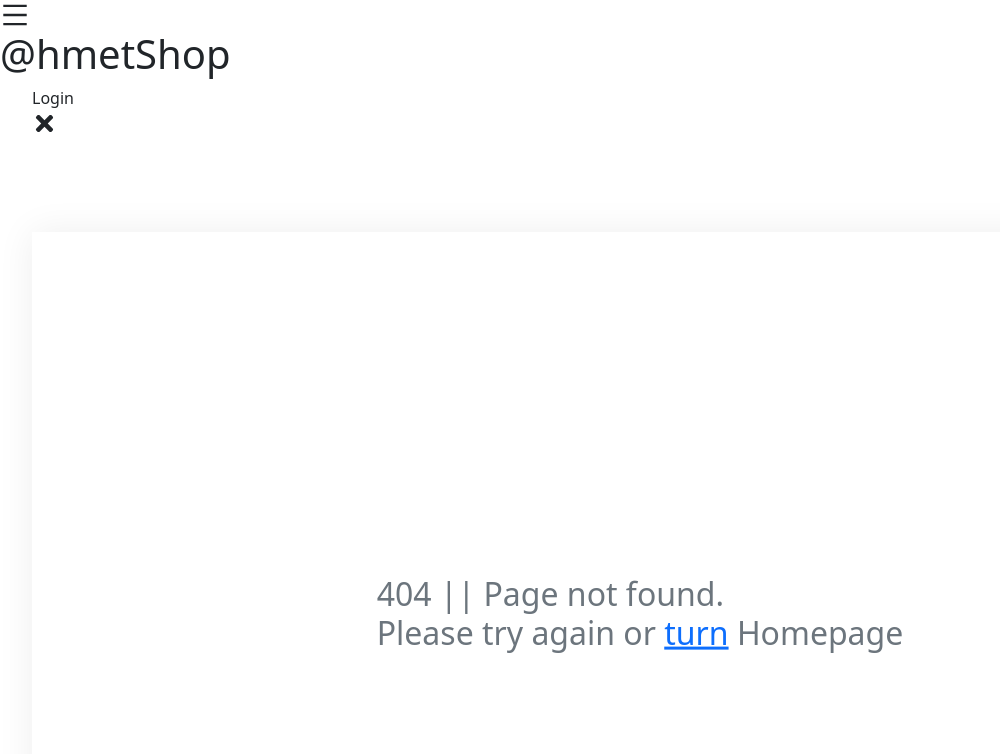
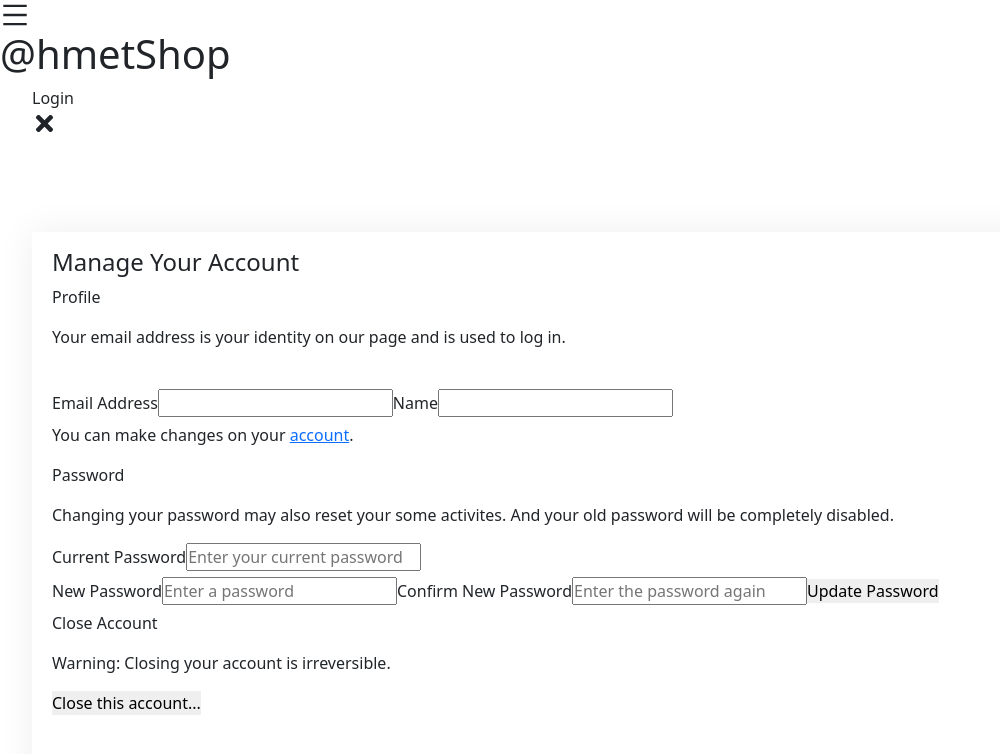
Before and after one commit to ruyisbaros/mern-e-commerce-Nov, a React (Create React App) app in the folder client/: page /profile/1 in a window 1280 px wide. Before the commit this address had no page. Shown: the top 754 px of the page, without its empty margins (0-1000 px from the left). Built offline with nearby package versions, Linux system fonts and the light colour scheme.

Commit message:
profile page UI setted

```diff
--- a/client/src/App.js
+++ b/client/src/App.js
@@ -26,6 +26,7 @@ import AdminHeader from "./components/AdminHeader.jsx";
 import { fetchCartItems } from "./redux/cartBoxSlicer.js";
 import CheckOut from "./pages/CheckOut.jsx";
 import CheckOutSingle from "./pages/CheckOutSingle";
+import ProfileDetail from "./pages/ProfileDetail.jsx";
 
 function App() {
   const dispatch = useDispatch();
@@ -59,7 +60,7 @@ function App() {
         refreshTokenFunc();
       }, 6 * 24 * 60 * 60 * 1000); //6 days
     }
-  }, []);
+  }, [dispatch]);
 
   useEffect(() => {
     if (currentUser) {
@@ -117,6 +118,7 @@ function App() {
             />
             <Route path="/login" element={<Login />} />
             <Route path="/register" element={<Register />} />
+            <Route path="/profile/:id" element={<ProfileDetail />} />
             <Route path="/cart" element={<Cart />} />
             <Route path="/history" element={<OrderHistory />} />
             <Route
--- a/client/src/components/AdminHeader.jsx
+++ b/client/src/components/AdminHeader.jsx
@@ -107,7 +107,9 @@ const AdminHeader = () => {
               </Link>
             </li>
             <li className="profile_avatar">
-              <img src={currentUser?.avatar?.url} alt="" />
+              <Link to={`/profile/${currentUser._id}`} className="link_class">
+                <img src={currentUser?.avatar?.url} alt="" />
+              </Link>
             </li>
           </>
         ) : (
--- a/client/src/components/Header.jsx
+++ b/client/src/components/Header.jsx
@@ -96,7 +96,9 @@ const HeaderClient = () => {
               </Link>
             </li>
             <li className="profile_avatar">
-              <img src={currentUser?.avatar?.url} alt="" />
+              <Link to={`/profile/${currentUser._id}`} className="link_class">
+                <img src={currentUser?.avatar?.url} alt="" />
+              </Link>
             </li>
           </>
         ) : (
--- a/client/src/index.css
+++ b/client/src/index.css
@@ -25,7 +25,9 @@ button,
 input {
   cursor: pointer;
 }
-
+input:read-only {
+  cursor: not-allowed;
+}
 button:disabled {
   cursor: not-allowed;
 }
@@ -117,3 +119,4 @@ img {
 @import url("./styles/categories.css");
 @import url("./styles/create_edit_categories.css");
 @import url("./styles/create_edit_products.css");
+@import url("./styles/profile_detail.css");
--- /dev/null
+++ b/client/src/pages/ProfileDetail.jsx
@@ -0,0 +1,98 @@
+import React from "react";
+import { useDispatch, useSelector } from "react-redux";
+import axios from "axios";
+import { toast } from "react-toastify";
+import { Link } from "react-router-dom";
+
+const ProfileDetail = () => {
+  const dispatch = useDispatch();
+  const { token, currentUser } = useSelector((store) => store.currentUser);
+  console.log(currentUser);
+
+  return (
+    <div className="profile_detail_box">
+      <div className="profile_detail_header">
+        <h4>Manage Your Account</h4>
+      </div>
+      <div className="profile_detail_general">
+        <div className="profile_detail_general-left">
+          <p className="profile_header">Profile</p>
+          <p className="profile_explain">
+            Your email address is your identity on our page and is used to log
+            in.
+          </p>
+        </div>
+        <div className="profile_detail_general-right">
+          <img src={currentUser?.avatar?.url} alt="" />
+          <form>
+            <label htmlFor="email">Email Address</label>
+            <input type="email" readOnly placeholder={currentUser.email} />
+            <label htmlFor="name">Name</label>
+            <input type="text" placeholder={currentUser.name} />
+            <p>
+              You can make changes on your <Link to="#!">account</Link>.
+            </p>
+          </form>
+        </div>
+      </div>
+      <div className="profile_detail_password">
+        <div className="profile_detail_password-left">
+          <p className="password_header">Password</p>
+          <p className="password_explain">
+            Changing your password may also reset your some activites. And your
+            old password will be completely disabled.
+          </p>
+        </div>
+        <div className="profile_detail_password-right">
+          <form>
+            <div className="current_p">
+              <label htmlFor="password">Current Password</label>
+              <input
+                name="password"
+                id="password"
+                type="password"
+                placeholder="Enter your current password"
+              />
+            </div>
+
+            <div className="updadet_p">
+              <label className="new_password_label" htmlFor="new_password">
+                New Password
+              </label>
+              <input
+                name="new_password"
+                id="new_password"
+                type="password"
+                placeholder="Enter a password"
+              />
+
+              <label htmlFor="conf_password">Confirm New Password</label>
+              <input
+                name="conf_password"
+                id="conf_password"
+                type="password"
+                placeholder="Enter the password again"
+              />
+              <button type="submit" className="update_password">
+                Update Password
+              </button>
+            </div>
+          </form>
+        </div>
+      </div>
+      <div className="profile_detail_dltaccount">
+        <div className="profile_detail_dltaccount-left">
+          <p className="dltaccount_header">Close Account</p>
+          <p className="password_explain">
+            <span>Warning:</span> Closing your account is irreversible.
+          </p>
+        </div>
+        <div className="profile_detail_dltaccount-right">
+          <button className="close_account">Close this account...</button>
+        </div>
+      </div>
+    </div>
+  );
+};
+
+export default ProfileDetail;
--- a/client/src/styles/header.css
+++ b/client/src/styles/header.css
@@ -44,6 +44,7 @@
   height: 50px;
   border-radius: 50%;
   margin-top: 10px;
+  cursor: pointer;
 }
 .header_list li:hover {
   opacity: 1;
--- /dev/null
+++ b/client/src/styles/profile_detail.css
@@ -0,0 +1,97 @@
+.profile_detail_box {
+  width: 100%;
+  min-height: 100vh;
+}
+
+.profile_detail_header {
+  width: 100%;
+  height: 100px;
+  background: #f7f8fb;
+  display: flex;
+  align-items: center;
+  padding-left: 2rem;
+}
+
+.profile_detail_general,
+.profile_detail_password,
+.profile_detail_dltaccount {
+  min-height: 200px;
+  border-bottom: 1px solid #eee;
+  display: flex;
+  padding: 2rem 1rem;
+}
+.profile_detail_general-left,
+.profile_detail_password-left,
+.profile_detail_dltaccount-left {
+  flex: 1;
+}
+
+.profile_detail_general-right,
+.profile_detail_password-right,
+.profile_detail_dltaccount-right {
+  flex: 2;
+  padding-left: 1rem;
+}
+
+.password_header,
+.profile_header {
+  color: #79589f;
+}
+.dltaccount_header {
+  color: red;
+}
+/* Profile */
+.profile_detail_general-right {
+  display: flex;
+  gap: 1rem;
+}
+.profile_detail_general-right img {
+  width: 70px;
+  height: 70px;
+  border-radius: 4px;
+}
+.profile_detail_general-right form {
+  display: flex;
+  width: 50%;
+  flex-direction: column;
+  /*  background: #eee; */
+}
+
+.profile_detail_general-right form input {
+  width: 100%;
+  margin-bottom: 1rem;
+}
+/* Password */
+.profile_detail_password-right form {
+  display: flex;
+  width: 60%;
+  flex-direction: column;
+  /*  background: #eee; */
+}
+.current_p {
+  padding-bottom: 3rem;
+  border-bottom: 1px solid #eee;
+}
+.current_p input,
+.updadet_p input {
+  display: block;
+  width: 100%;
+  margin-bottom: 1rem;
+}
+.new_password_label {
+  margin-top: 1rem;
+}
+.updadet_p .update_password {
+  padding: 3px 10px;
+  font-weight: bold;
+  color: #333;
+  border-radius: 3px;
+}
+/* Close Account */
+.profile_detail_dltaccount-right .close_account {
+  background: transparent;
+  color: red;
+  border: 1px solid red;
+  padding: 3px 10px;
+  border-radius: 3px;
+}
```
